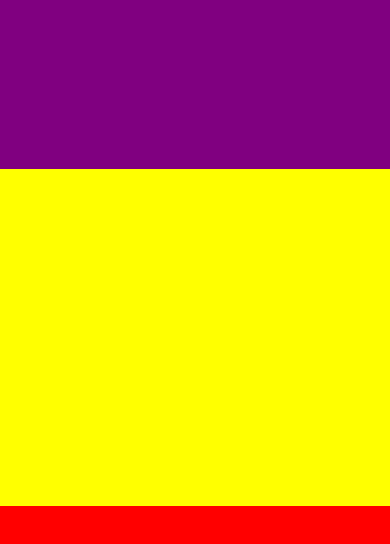
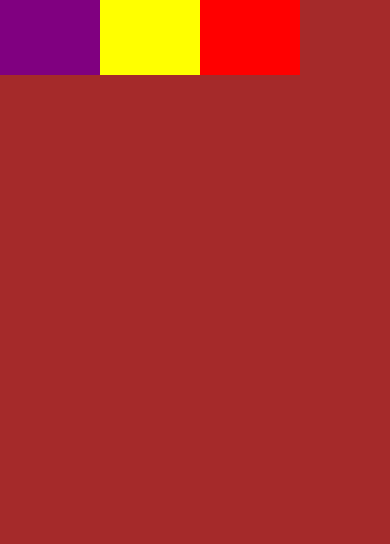
Before and after one commit to anilsoylu/learning-react-native, a React Native app in the folder myfirstRNapp/: screen / in a window 390 px wide. Shown: the top 544 px of the page. Built offline with nearby package versions, Linux system fonts and the light colour scheme.

Commit message:
Flex Direction

```diff
--- a/myfirstRNapp/App.tsx
+++ b/myfirstRNapp/App.tsx
@@ -15,20 +15,24 @@ const styles = StyleSheet.create({
   container: {
     flex: 1,
     backgroundColor: 'brown',
+    flexDirection: 'row',
   },
 
   view1: {
-    flex: 1,
+    width: 100,
+    height: 75,
     backgroundColor: 'purple',
   },
 
   view2: {
-    flex: 2,
+    width: 100,
+    height: 75,
     backgroundColor: 'yellow',
   },
 
   view3: {
-    flex: 2,
+    width: 100,
+    height: 75,
     backgroundColor: 'red',
   },
 });
```
